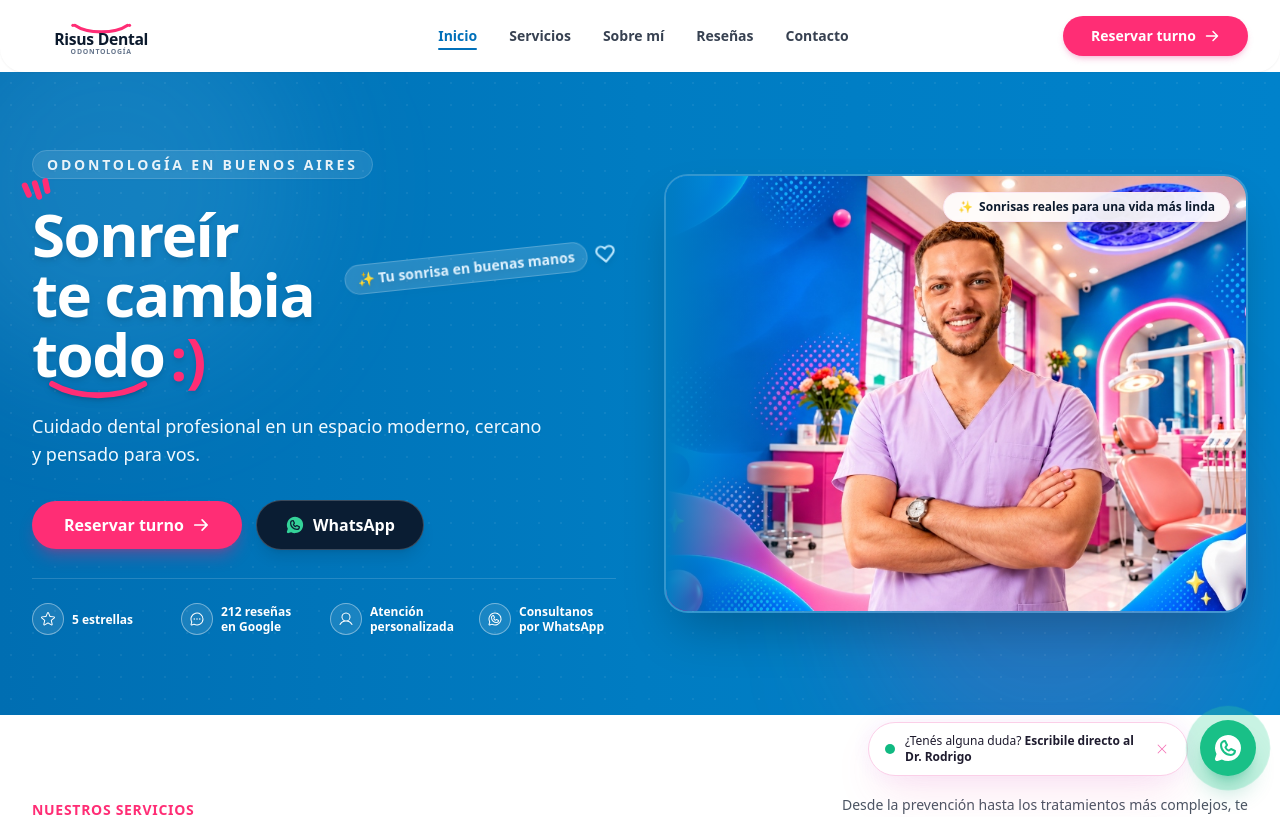
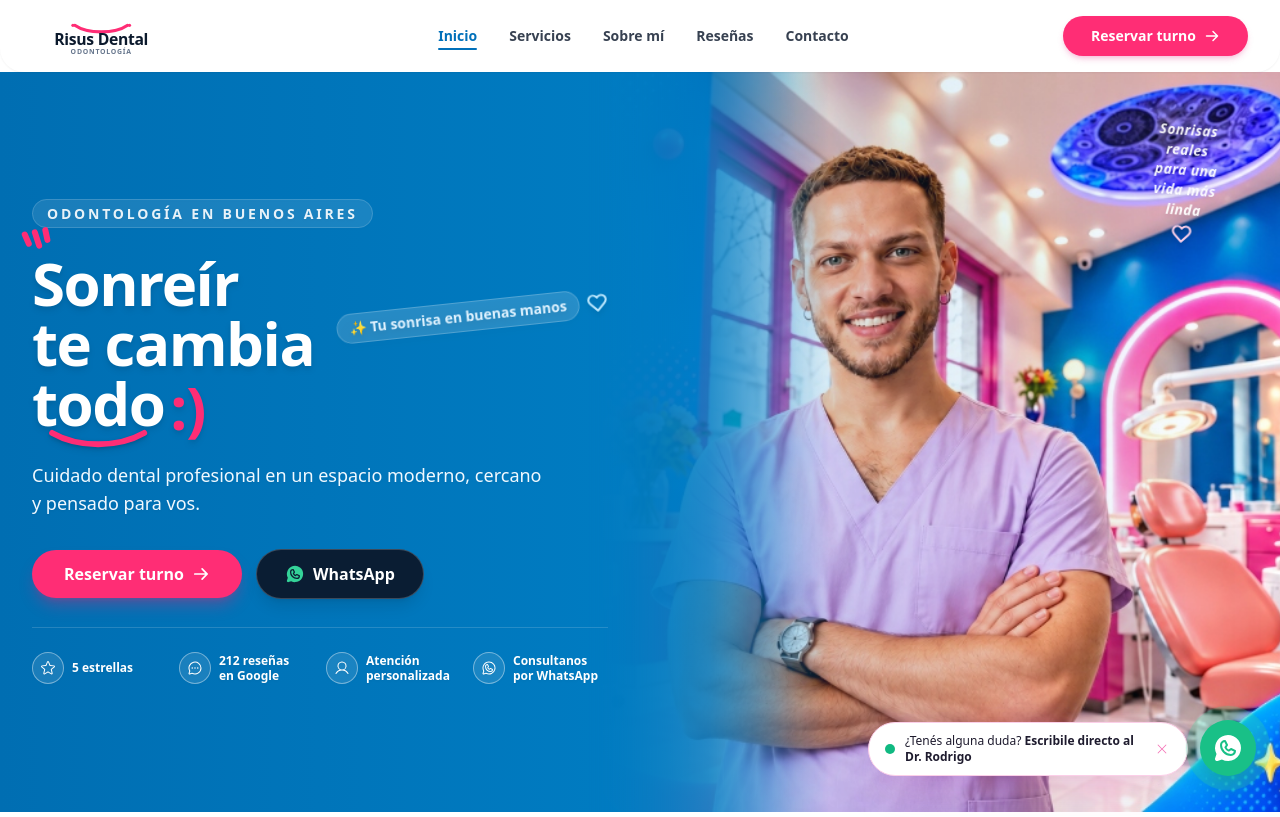
Before and after one commit to iatomica/bienestar-salud, a Next.js app: page / in a window 1280 px wide. Shown: the top 817 px of the page. Built offline with nearby package versions, Linux system fonts and the light colour scheme.

Commit message:
style(hero): remover recuadro, aplicar imagen full-height con fundido degradado central hacia el fondo azul

```diff
--- a/src/components/home/Hero.tsx
+++ b/src/components/home/Hero.tsx
@@ -23,24 +23,59 @@ export const Hero: React.FC<HeroProps> = ({ onOpenBooking }) => {
   return (
     <section
       id="inicio"
-      className="relative w-full overflow-hidden bg-gradient-to-r from-[#006eb2] via-[#007cc2] to-[#0082cb] text-white pt-8 pb-14 lg:py-16 xl:py-20"
+      className="relative w-full overflow-hidden bg-gradient-to-r from-[#006eb2] via-[#007cc2] to-[#0082cb] text-white min-h-[580px] sm:min-h-[640px] lg:min-h-[700px] xl:min-h-[740px] flex items-center"
     >
-      {/* Background Soft Glows & Micro-Pattern */}
-      <div className="absolute -top-20 -left-20 w-96 h-96 rounded-full bg-sky-300/15 blur-3xl pointer-events-none" />
-      <div className="absolute top-1/2 right-10 w-96 h-96 rounded-full bg-pink-500/15 blur-3xl pointer-events-none" />
+      {/* 1. Full-Height Image on Right Side with Smooth Center Gradient Fade */}
       <div
-        className="absolute inset-0 opacity-[0.06] pointer-events-none"
+        className="absolute top-0 bottom-0 right-0 h-full w-full md:w-[65%] lg:w-[58%] xl:w-[54%] z-0 pointer-events-none select-none"
         style={{
-          backgroundImage: "radial-gradient(#ffffff 1.2px, transparent 1.2px)",
-          backgroundSize: "22px 22px",
+          WebkitMaskImage:
+            "linear-gradient(to right, transparent 0%, rgba(0,0,0,0.85) 30%, black 100%)",
+          maskImage:
+            "linear-gradient(to right, transparent 0%, rgba(0,0,0,0.85) 30%, black 100%)",
         }}
+      >
+        <Image
+          src="/images/hero_banner_clean.jpg"
+          alt="Dr. Rodrigo Julián Melo en consultorio Risus Dental"
+          fill
+          priority
+          quality={100}
+          className="object-cover object-[72%_center]"
         />
 
-      <div className="max-w-7xl mx-auto px-4 sm:px-6 lg:px-8 relative z-10">
-        <div className="grid grid-cols-1 lg:grid-cols-12 gap-10 lg:gap-8 xl:gap-12 items-center">
+        {/* Soft edge gradient overlay that blends and fuses the image smoothly into the blue section background */}
+        <div className="absolute inset-y-0 left-0 w-32 sm:w-48 lg:w-60 bg-gradient-to-r from-[#007cc2] via-[#007cc2]/70 to-transparent pointer-events-none" />
 
-          {/* LEFT HALF (Col 1 to 6): Typography, Doodles, Action Buttons & Trust Stats */}
-          <div className="lg:col-span-6 space-y-6 sm:space-y-7">
+        {/* Mobile bottom fade to preserve high legibility on narrow phones */}
+        <div className="absolute inset-0 bg-gradient-to-r from-[#007cc2]/95 via-[#007cc2]/75 to-transparent sm:hidden pointer-events-none" />
+      </div>
+
+      {/* Floating aesthetic note top right over clinic */}
+      <div className="hidden lg:flex flex-col items-center absolute top-12 right-10 xl:right-16 z-10 select-none pointer-events-none drop-shadow-md transform rotate-[4deg]">
+        <span className="text-xs sm:text-sm font-bold italic tracking-wide text-white/95 text-center font-sans leading-tight">
+          Sonrisas <br />
+          reales <br />
+          para una <br />
+          vida más <br />
+          linda
+        </span>
+        <svg
+          className="w-5 h-5 text-pink-200 mt-1"
+          viewBox="0 0 24 24"
+          fill="none"
+          stroke="currentColor"
+          strokeWidth="2.5"
+          strokeLinecap="round"
+          strokeLinejoin="round"
+        >
+          <path d="M20.84 4.61a5.5 5.5 0 0 0-7.78 0L12 5.67l-1.06-1.06a5.5 5.5 0 0 0-7.78 7.78l1.06 1.06L12 21.23l7.78-7.78 1.06-1.06a5.5 5.5 0 0 0 0-7.78z" />
+        </svg>
+      </div>
+
+      {/* 2. Left Side Content: Text, Buttons, Badges on Clean Blue Background */}
+      <div className="relative z-10 w-full max-w-7xl mx-auto px-4 sm:px-6 lg:px-8 py-12 sm:py-16 lg:py-20">
+        <div className="max-w-xl lg:max-w-lg xl:max-w-xl space-y-6 sm:space-y-7">
           {/* Eyebrow Label */}
           <div className="inline-block">
             <span className="text-xs sm:text-sm font-bold tracking-[0.2em] uppercase text-white/90 bg-white/10 px-3.5 py-1 rounded-full backdrop-blur-sm border border-white/15 drop-shadow-sm">
@@ -171,37 +206,6 @@ export const Hero: React.FC<HeroProps> = ({ onOpenBooking }) => {
             </div>
           </div>
         </div>
-
-          {/* RIGHT HALF (Col 7 to 12): Sized Image with Soft Edge Gradient Melting into Blue Background */}
-          <div className="lg:col-span-6 relative flex justify-center lg:justify-end">
-            <div className="relative w-full max-w-lg lg:max-w-none rounded-3xl overflow-hidden shadow-2xl border-2 border-white/20 group">
-              {/* Aspect ratio container ensuring natural crisp resolution without pixelation */}
-              <div className="relative w-full aspect-[16/10] sm:aspect-[16/9] lg:aspect-[4/3]">
-                <Image
-                  src="/images/hero_banner_clean.jpg"
-                  alt="Dr. Rodrigo Julián Melo en consultorio Risus Dental"
-                  fill
-                  priority
-                  quality={100}
-                  className="object-cover object-[70%_center] group-hover:scale-[1.02] transition-transform duration-500"
-                />
-
-                {/* Left Edge Gradient Blend - Fuses smoothly into the blue section background */}
-                <div className="absolute inset-y-0 left-0 w-24 sm:w-32 bg-gradient-to-r from-[#007cc2] via-[#007cc2]/50 to-transparent pointer-events-none" />
-
-                {/* Bottom Edge subtle blend for mobile */}
-                <div className="absolute inset-x-0 bottom-0 h-16 bg-gradient-to-t from-[#007cc2] to-transparent pointer-events-none sm:hidden" />
-              </div>
-
-              {/* Floating aesthetic note top right */}
-              <div className="absolute top-4 right-4 bg-white/90 backdrop-blur-md text-[#0b192c] px-3.5 py-1.5 rounded-full shadow-lg border border-pink-100 flex items-center gap-1.5 text-xs font-bold select-none">
-                <span className="text-[#ff2d75]">✨</span>
-                <span>Sonrisas reales para una vida más linda</span>
-              </div>
-            </div>
-          </div>
-
-        </div>
       </div>
     </section>
   );
```
Lines whose indentation alone changed are shown as unchanged.
